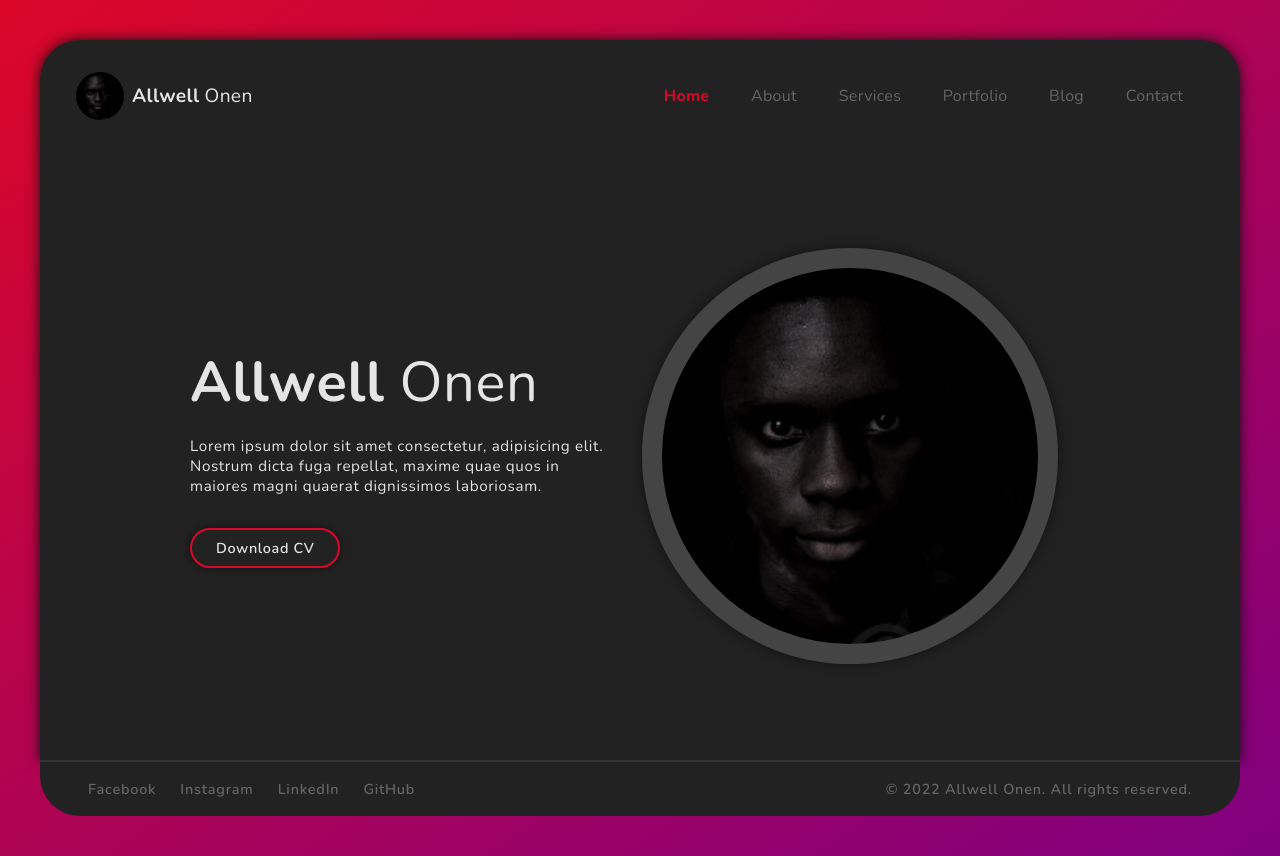
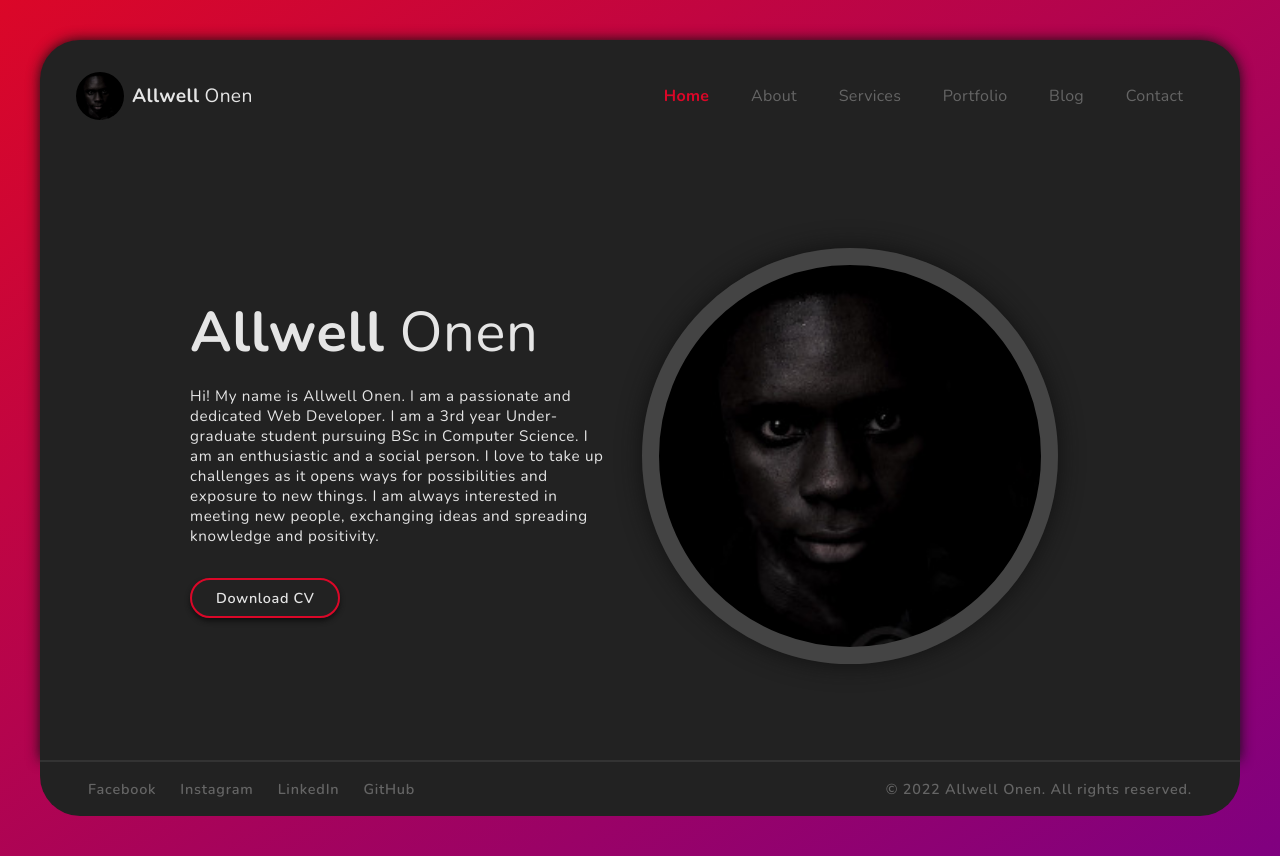
Before and after one commit to allwells/portfolio, a Next.js app: page / in a window 1280 px wide. Built offline with nearby package versions, Linux system fonts and the light colour scheme.

Commit message:
Work In Progress...
Signed-off-by: allwells <aleenfestus@gmail.com>

```diff
--- a/bundles/views/HomePage.tsx
+++ b/bundles/views/HomePage.tsx
@@ -13,6 +13,8 @@ const HomePage: React.FC<Props> = () => {
 };
 
 const Hero = () => {
+  const level = "3rd";
+
   return (
     <div className="hero">
       <div className="left">
@@ -20,9 +22,12 @@ const Hero = () => {
           <span>allwell</span> onen
         </h1>
         <p>
-          Lorem ipsum dolor sit amet consectetur, adipisicing elit. Nostrum
-          dicta fuga repellat, maxime quae quos in maiores magni quaerat
-          dignissimos laboriosam.
+          Hi! My name is Allwell Onen. I am a passionate and dedicated Web
+          Developer. I am a {level} year Under-graduate student pursuing BSc in
+          Computer Science. I am an enthusiastic and a social person. I love to
+          take up challenges as it opens ways for possibilities and exposure to
+          new things. I am always interested in meeting new people, exchanging
+          ideas and spreading knowledge and positivity.
         </p>
         <Link href="/docs/cv.pdf" passHref>
           <a className="downloadBtn" target="_blank">
@@ -93,7 +98,7 @@ const StyledHome = styled.div`
         letter-spacing: 0.04rem;
         transition-duration: 0.3s;
         border: 2px solid ${({ theme }) => theme.dark.primary};
-        box-shadow: 0 0 0.5rem ${({ theme }) => theme.dark.black};
+        box-shadow: 0 0.2rem 0.3rem ${({ theme }) => theme.dark.black};
 
         &:hover {
           background: ${({ theme }) => theme.dark.primary};
@@ -111,14 +116,13 @@ const StyledHome = styled.div`
       div {
         width: 26rem;
         height: 26rem;
-        padding: 1rem;
         border-radius: 50%;
         background: url(/profile.jpg);
         background-size: cover;
         background-position: center;
         background-repeat: no-repeat;
-        box-shadow: 0 0 0.8rem ${({ theme }) => theme.dark.black};
-        border: 1.3rem solid ${({ theme }) => theme.dark.tertiary};
+        box-shadow: 0 0 1.5rem ${({ theme }) => theme.dark.black};
+        border: 1.1rem solid ${({ theme }) => theme.dark.tertiary};
       }
     }
   }
--- a/package.json
+++ b/package.json
@@ -5,7 +5,8 @@
   "scripts": {
     "dev": "next dev",
     "build": "next build",
-    "start": "next start"
+    "start": "next start",
+    "commit": "git add . && git commit -s -am 'Work In Progress...' && git push origin master && clear && exit"
   },
   "dependencies": {
     "babel-plugin-styled-components": "^1.12.0",
```
